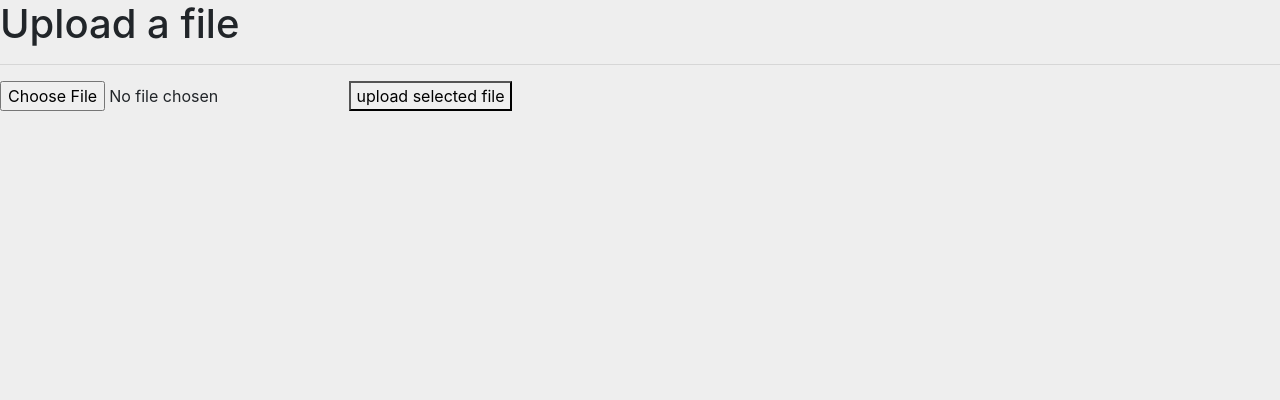
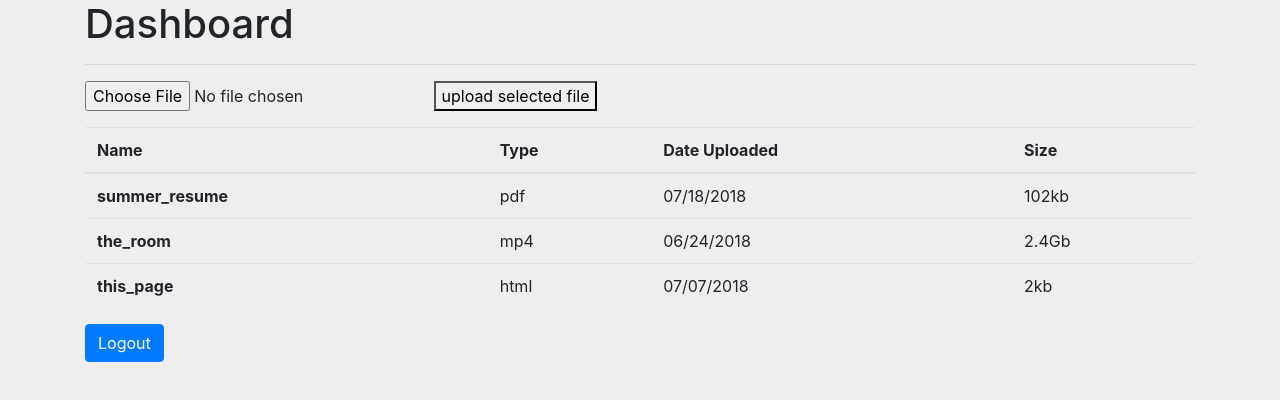
Before and after one commit to jtschelling/dropbox-clone, a website: page views/dashboard.html in a window 1280 px wide. Drawn offline with nearby package versions, Linux system fonts and the light colour scheme.

Commit message:
added logout button. trying to clear user session on db after logout using req.logout(), doesn't seem to be working

```diff
--- a/views/dashboard.html
+++ b/views/dashboard.html
@@ -7,22 +7,69 @@
   </head>
   <body>
     <div class="container">
+      <h1>Dashboard</h1>
 
+      <hr>
+
+      <form>
+        <input type="file" id="file-input">
+        <button onclick="initUpload()">upload selected file</button>
+      </form>
+
+      <table class="table table-hover">
+        <thead>
+          <tr>
+            <th scope="col">Name</th>
+            <th scope="col">Type</th>
+            <th scope="col">Date Uploaded</th>
+            <th scope="col">Size</th>
+          </tr>
+        </thead>
+        <tbody>
+          <tr>
+            <th scope="row">summer_resume</th>
+            <td>pdf</td>
+            <td>07/18/2018</td>
+            <td>102kb</td>
+          </tr>
+          <tr>
+            <th scope="row">the_room</th>
+            <td>mp4</td>
+            <td>06/24/2018</td>
+            <td>2.4Gb</td>
+          </tr>
+          <tr>
+            <th scope="row">this_page</th>
+            <td>html</td>
+            <td>07/07/2018</td>
+            <td>2kb</td>
+          </tr>
+        </tbody>
+      </table>
+
+      <button type="button" class="btn btn-primary" onclick="logoutUser()">Logout</button>
     </div>
 
-    <h1>Upload a file</h1>
+    <script>
+    function logoutUser() {
+      const xhr = new XMLHttpRequest();
+      xhr.open('GET', `/logout`);
+      xhr.onreadystatechange = () => {
+        if(xhr.readyState === 4) {
+          if(xhr.status === 302) {
+            const response = JSON.parse(xhr.responseText);
+            window.location.replace(response.url);
+          } else {
+            alert('server error');
+          }
+        }
+      };
+      xhr.send();
+    };
 
-    <hr>
-
-    <input type="file" id="file-input">
-
-    <button onclick="initUpload()">upload selected file</button>
-
-    <script>
     function saveDetails(file, username){
       const xhr = new XMLHttpRequest();
-      xhr.open('POST', `/save-details?file-name=${file.name}&file-type=${file.type}
-                &username=${username}`);
+      xhr.open('POST', `/save-upload-details`);
       xhr.onreadystatechange = () => {
           if(xhr.readyState === 4){
             if(xhr.status === 200){
@@ -32,8 +79,9 @@
               alert('could not update server');
             }
           }
-      }
-    }
+      };
+      xhr.send(``);
+    };
 
     /*
       Function to carry out the actual PUT request to S3 using the signed request from the app.
@@ -52,7 +100,7 @@
         }
       };
       xhr.send(file);
-    }
+    };
     /*
       Function to get the temporary signed request from the app.
       If request successful, continue to upload the file using this signed
@@ -73,7 +121,7 @@
         }
       };
       xhr.send();
-    }
+    };
     /*
      Function called when file input updated. If there is a file selected, then
      start upload procedure by asking for a signed request from the app.
@@ -85,7 +133,7 @@
         return alert('No file selected.');
       }
       getSignedRequest(file);
-    }
+    };
     </script>
     <script src="https://code.jquery.com/jquery-3.3.1.slim.min.js"></script>
     <script src="https://cdnjs.cloudflare.com/ajax/libs/popper.js/1.14.0/umd/popper.min.js"></script>
```
Also changed, not shown: server.js (+10 -0 lines).
